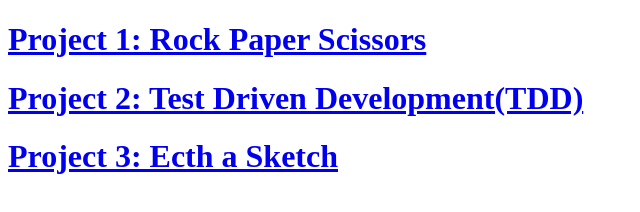
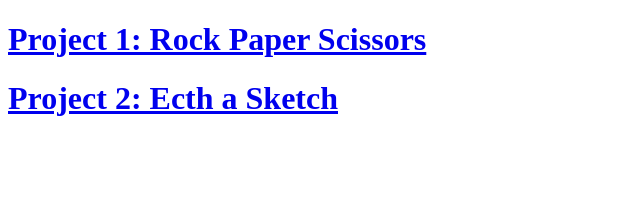
Before and after one commit to IamVictheCG/ODIN-Project, a plain HTML site: page index.html in a window 1280 px wide. Shown: the whole page, without its empty margins (0-640 px from the left). Drawn offline with Linux system fonts and the light colour scheme.

Commit message:
updates made

```diff
--- a/index.html
+++ b/index.html
@@ -8,7 +8,7 @@
 <body>
     <!-- <h1><a href="Project_1/index.html">Project 1</a></h1> -->
     <h1><a href="Project_2 Rock Paper Scissors/index.html">Project 1: Rock Paper Scissors</a></h1>
-    <h1><a href="Project_3 Test Driven Development(TDD)">Project 2: Test Driven Development(TDD)</a></h1>
-    <h1><a href="Project_4 Etch a Sketch/">Project 3: Ecth a Sketch</a></h1>
+    <!-- <h1><a href="Project_3 Test Driven Development(TDD)">Project 2: Test Driven Development(TDD)</a></h1> -->
+    <h1><a href="Project 3 Etch a Sketch/">Project 2: Ecth a Sketch</a></h1>
 </body>
 </html>
```
